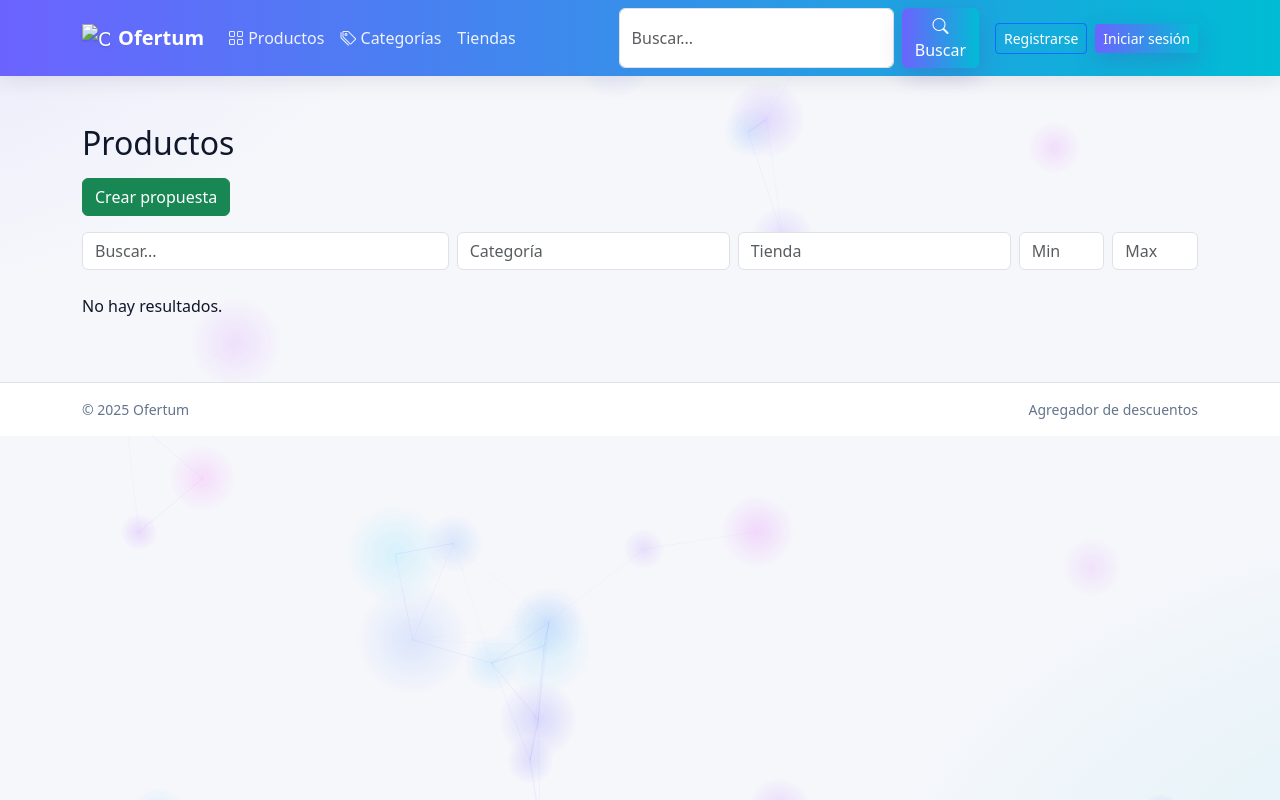
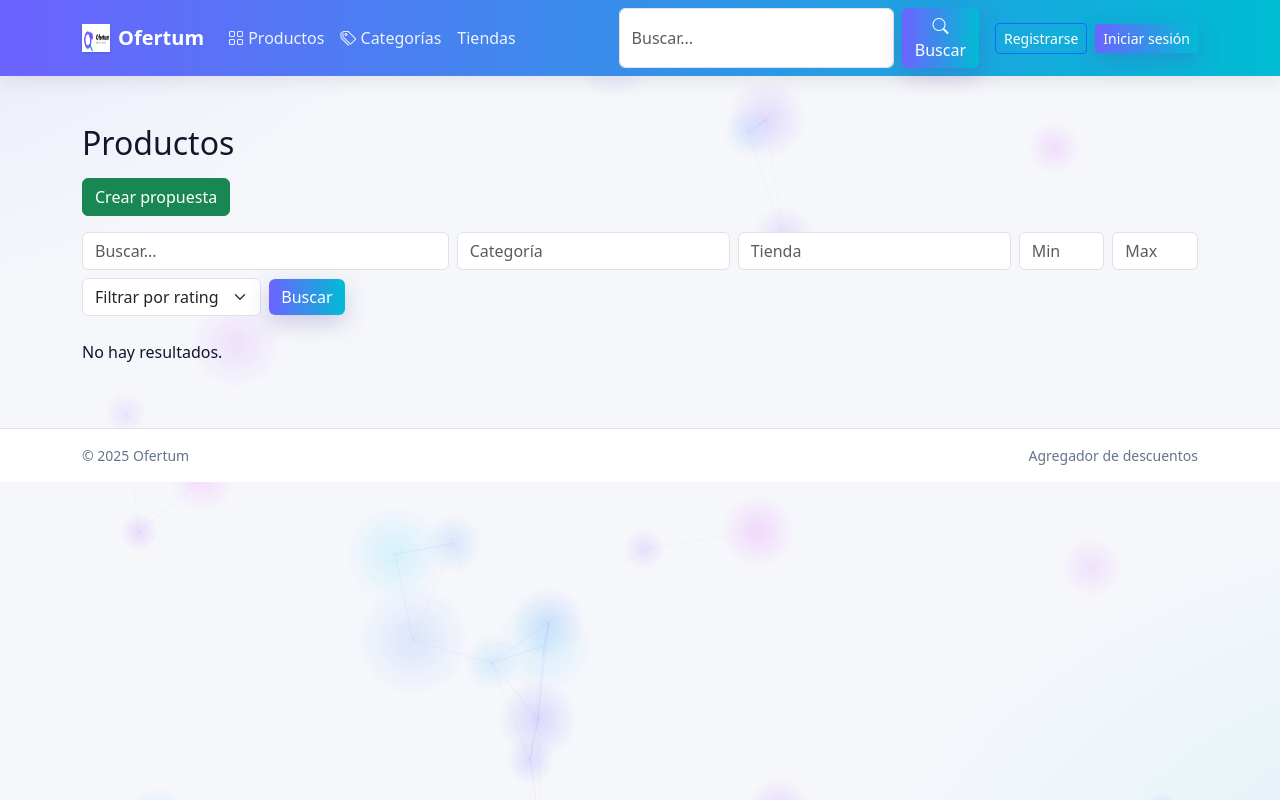
Before and after one commit to Andresalarcon12/Ofertum, a Django app: page /products/ in a window 1280 px wide. Run offline with Django 5.2, Linux system fonts and the light colour scheme; data that the repository does not hold is empty.

Commit message:
Mejorar la busqueda y filtrado, arreglar logo, añadir eestilos en log-in y formularios

```diff
--- a/catalog/urls.py
+++ b/catalog/urls.py
@@ -15,7 +15,7 @@ urlpatterns = [
     # Auth
     path("accounts/register/", views.register_view, name="register"),
     path("accounts/logout/", views.logout_view, name="logout"),
-    path("accounts/login/", auth_views.LoginView.as_view(template_name='catalog/login.html'), name="login"),
+    path("accounts/login/", auth_views.LoginView.as_view(template_name='catalog/login.html', authentication_form=views.CustomAuthForm), name="login"),
 
 
     path("categorias/", views.categories, name="categories"),
--- a/catalog/views.py
+++ b/catalog/views.py
@@ -1,6 +1,6 @@
 from decimal import Decimal, InvalidOperation
 
-from django.db.models import Q, Count
+from django.db.models import Q, Count, Avg
 from django.http import Http404
 from django.shortcuts import render, get_object_or_404
 from django.utils.text import slugify
@@ -15,12 +15,26 @@ from django.db import IntegrityError
 from django.utils import timezone
 from django.contrib.auth import login, logout
 from django.contrib.auth import get_user_model
+from django.contrib.auth.forms import AuthenticationForm
 
 
 class RegisterForm(forms.Form):
     username = forms.CharField(max_length=150)
     password = forms.CharField(widget=forms.PasswordInput)
     email = forms.EmailField(required=False)
+
+    def __init__(self, *args, **kwargs):
+        super().__init__(*args, **kwargs)
+        for name, field in self.fields.items():
+            field.widget.attrs.update({'class': 'form-control', 'placeholder': field.label})
+
+
+class CustomAuthForm(AuthenticationForm):
+    """AuthenticationForm that adds Bootstrap classes to widgets."""
+    def __init__(self, *args, **kwargs):
+        super().__init__(*args, **kwargs)
+        for name, field in self.fields.items():
+            field.widget.attrs.update({'class': 'form-control', 'placeholder': field.label})
 
 
 def register_view(request):
@@ -54,11 +68,22 @@ class ProposalForm(forms.ModelForm):
         model = Proposal
         fields = ['nombre', 'descripcion', 'categoria', 'tienda', 'link', 'imagen', 'precio']
 
+    def __init__(self, *args, **kwargs):
+        super().__init__(*args, **kwargs)
+        for name, field in self.fields.items():
+            # file input should keep file type; widget attrs ok
+            field.widget.attrs.update({'class': 'form-control', 'placeholder': field.label})
+
 
 class ReviewForm(forms.ModelForm):
     class Meta:
         model = Review
         fields = ['rating', 'comentario']
+
+    def __init__(self, *args, **kwargs):
+        super().__init__(*args, **kwargs)
+        for name, field in self.fields.items():
+            field.widget.attrs.update({'class': 'form-control', 'placeholder': field.label})
 
 
 @login_required
@@ -160,9 +185,11 @@ def product_list(request):
     store = (request.GET.get("store") or "").strip()
     price_min = (request.GET.get("min") or "").strip()
     price_max = (request.GET.get("max") or "").strip()
+    # rating filter: minimum average rating (1-5)
+    min_rating = (request.GET.get("rating") or "").strip()
 
-    # Base queryset
-    qs = Producto.objects.filter(disponible=True)
+    # Base queryset, annotate with avg rating and count using DB-safe names
+    qs = Producto.objects.filter(disponible=True).annotate(db_avg_rating=Avg('reviews__rating'), db_rating_count=Count('reviews'))
 
     if q:
         qs = qs.filter(Q(nombre__icontains=q) | Q(descripcion__icontains=q))
@@ -172,6 +199,15 @@ def product_list(request):
 
     if store:
         qs = qs.filter(tienda__iexact=store)
+
+    # Apply rating filter at DB level when possible
+    try:
+        if min_rating:
+            min_r = float(min_rating)
+            qs = qs.filter(db_avg_rating__isnull=False).filter(db_avg_rating__gte=min_r)
+    except ValueError:
+        # ignore invalid rating input
+        pass
 
     productos = qs.order_by("nombre")
 
@@ -201,12 +237,16 @@ def product_list(request):
             "store": p.tienda,
             "category": p.categoria,
             "producto_obj": p,   # por si tu template lo usa
+            # map annotated values into simple keys used by template
+            "avg_rating": getattr(p, 'db_avg_rating', None),
+            "rating_count": getattr(p, 'db_rating_count', 0),
         })
 
     ctx = {
         "q": q, "category": category, "store": store,
         "price_min": price_min, "price_max": price_max,
         "items": items,
+        "min_rating": min_rating,
     }
     return render(request, "catalog/product_list.html", ctx)
 
--- a/templates/base.html
+++ b/templates/base.html
@@ -8,7 +8,7 @@
 
     <link href="https://cdn.jsdelivr.net/npm/bootstrap@5.3.3/dist/css/bootstrap.min.css" rel="stylesheet">
     <link href="https://cdn.jsdelivr.net/npm/bootstrap-icons@1.11.3/font/bootstrap-icons.css" rel="stylesheet">
-    <link rel="icon" href="{% static 'img/logo.svg' %}">
+    <link rel="icon" href="{% static 'img/logo.png' %}">
     <link rel="stylesheet" href="{% static 'css/site.css' %}">
     <style>
 
@@ -25,7 +25,7 @@
     <nav class="navbar navbar-expand-lg sticky-top">
       <div class="container">
         <a class="navbar-brand d-flex align-items-center gap-2" href="{% url 'catalog:home' %}">
-          <img src="{% static 'img/logo.svg' %}" alt="Ofertum" width="28" height="28" style="filter:drop-shadow(0 1px 1px rgba(0,0,0,.15))">
+          <img src="{% static 'img/logo.png' %}" alt="Ofertum" width="28" height="28" style="filter:drop-shadow(0 1px 1px rgba(0,0,0,.15))">
           <strong>Ofertum</strong>
         </a>
         <button class="navbar-toggler bg-light" type="button" data-bs-toggle="collapse" data-bs-target="#nav">
--- a/templates/catalog/home.html
+++ b/templates/catalog/home.html
@@ -21,19 +21,19 @@
       <div class="row g-3">
         <div class="col-6">
           <div class="p-3 bg-white rounded-4 shadow-sm text-center">
-            <div class="h3 mb-0">120+</div>
+            <div class="h3 mb-0">Muchas ofertas+</div>
             <div class="text-muted">Ofertas</div>
           </div>
         </div>
         <div class="col-6">
           <div class="p-3 bg-white rounded-4 shadow-sm text-center">
-            <div class="h3 mb-0">18</div>
+            <div class="h3 mb-0">Decenas de tiendas</div>
             <div class="text-muted">Tiendas</div>
           </div>
         </div>
         <div class="col-12">
           <div class="p-3 bg-white rounded-4 shadow-sm text-center">
-            <div class="h3 mb-0">9</div>
+            <div class="h3 mb-0">Opciones para elegir</div>
             <div class="text-muted">Categorías</div>
           </div>
         </div>
--- a/templates/catalog/product_list.html
+++ b/templates/catalog/product_list.html
@@ -8,11 +8,6 @@
   {% if category %} · {{ category }}{% endif %}
   {% if store %} · {{ store }}{% endif %}
 </h2>
-{% if request.user.is_authenticated and not request.user.is_staff %}
-  <div class="mb-3">
-    <a class="btn btn-success" href="{% url 'catalog:submit_proposal' %}">Crear propuesta</a>
-  </div>
-{% endif %}
 
 {# Mostrar el botón siempre, redirigiendo a login si el usuario no está autenticado #}
 <div class="mb-3">
@@ -38,6 +33,19 @@
   </div>
   <div class="col-sm-1">
     <input class="form-control" name="max" placeholder="Max" value="{{ price_max }}">
+  </div>
+  <div class="col-sm-2">
+    <select class="form-select" name="rating">
+      <option value="">Filtrar por rating</option>
+      <option value="1" {% if min_rating == '1' %}selected{% endif %}>1 estrella y más</option>
+      <option value="2" {% if min_rating == '2' %}selected{% endif %}>2 estrellas y más</option>
+      <option value="3" {% if min_rating == '3' %}selected{% endif %}>3 estrellas y más</option>
+      <option value="4" {% if min_rating == '4' %}selected{% endif %}>4 estrellas y más</option>
+      <option value="4.5" {% if min_rating == '4.5' %}selected{% endif %}>4.5 estrellas y más</option>
+    </select>
+  </div>
+  <div class="col-sm-1 d-flex align-items-center">
+    <button class="btn btn-primary" type="submit">Buscar</button>
   </div>
 </form>
 
@@ -87,6 +95,14 @@
           {% endif %}
         {% endwith %}
 
+        <div class="mb-2 small text-muted">
+          {% if p.avg_rating %}
+            <strong>{{ p.avg_rating|floatformat:1 }}</strong> / 5 · {{ p.rating_count }} reseñas
+          {% else %}
+            No hay valoraciones
+          {% endif %}
+        </div>
+
         <div class="d-flex gap-2">
           <a href="{% url 'catalog:product_detail' p.producto_obj.pk %}" class="btn btn-primary">
             <i class="bi bi-box-arrow-up-right"></i> Ver producto
```
Also changed, not shown: templates/catalog/login.html (+30 -6 lines), templates/catalog/register.html (+26 -6 lines), templates/catalog/review_form.html (+26 -7 lines), templates/catalog/submit_proposal.html (+29 -6 lines), static/img/logo.png (added), static/img/logo.svg (deleted).
